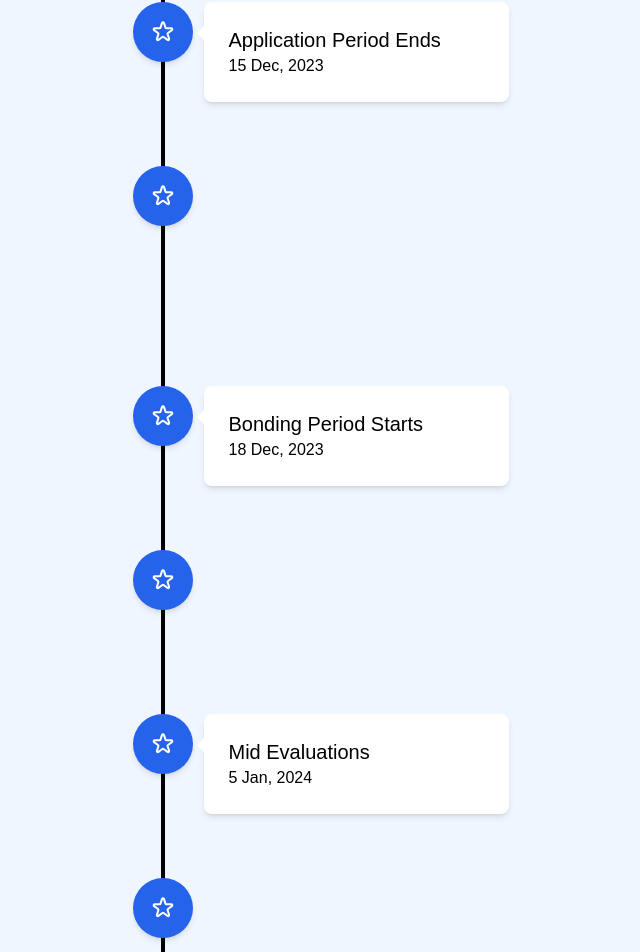
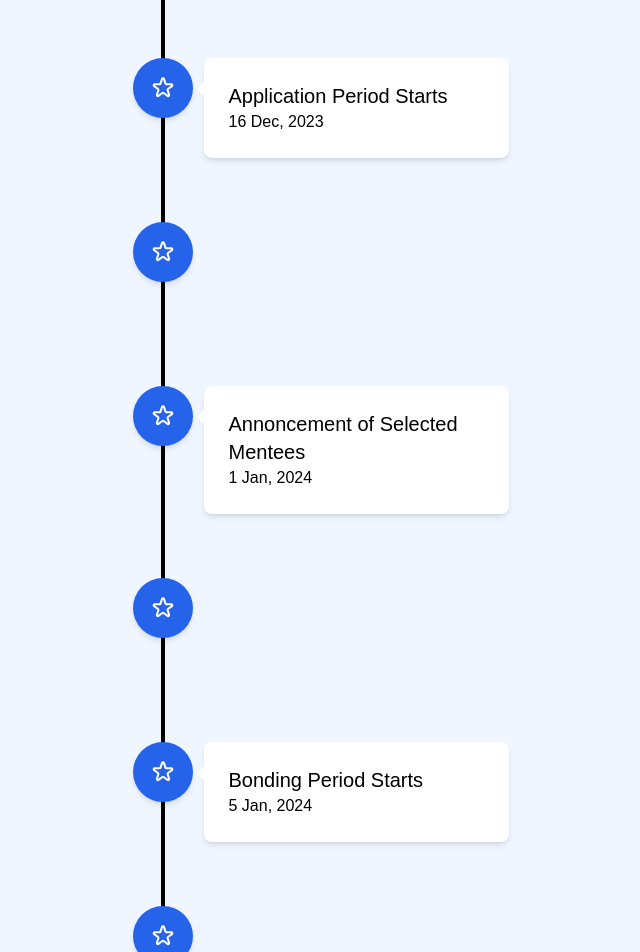
Before and after one commit to OpenLake/FOSS-Overflow, a Next.js app: page / in a window 1280 px wide. Shown: the part 3026-3978 px from the top of the page, without its empty margins (477-1117 px from the left). Built offline with nearby package versions, Linux system fonts and the light colour scheme.

Commit message:
update timeline

```diff
--- a/content/timeline.js
+++ b/content/timeline.js
@@ -1,38 +1,46 @@
 export const timelineData = [
 	{
+		title: "Event Inauguration and Annoncement of Selected Mentees",
+		date: '16 Dec, 2023',
+	},
+	{
 		title: 'Application Period Starts',
-		date: '1 Dec, 2023',
+		date: '16 Dec, 2023',
 	},
 	{
 		title: 'Application Period Ends',
-		date: '15 Dec, 2023',
+		date: '30 Dec, 2023',
 	},
 	{
-		title: "Event Inauguration and Annoncement of Selected Mentees",
-		date: '17 Dec, 2023',
+		title: "Annoncement of Selected Mentees",
+		date: '1 Jan, 2024',
 	},
 	{
 		title: "Bonding Period Starts",
-		date: '18 Dec, 2023',
+		date: '1 Jan, 2024',
 	},
 	{
-		title: 'Coding Period Starts',
-		date: '20 Dec, 2023',
+		title: 'Bonding Period Starts',
+		date: '5 Jan, 2024',
+	},
+	{
+		title: 'Coding Period Start',
+		date: '6 Jan, 2024',
 	},
 	{
 		title: 'Mid Evaluations',
-		date: '5 Jan, 2024',
+		date: '20 Jan, 2024',
 	},
 	{
 		title: 'Mid Evaluations Results',
-		date: '7 Jan, 2024',
+		date: '22 Jan, 2024',
 	},
 	{
 		title: 'Coding Period Ends',
-		date: '20 Jan, 2024',
+		date: '6 Feb, 2024',
 	},
 	{
 		title: 'Results Announced',
-		date: '24 Jan, 2024',
+		date: '10 Feb, 2024',
 	},
 ];
--- a/pages/apply.js
+++ b/pages/apply.js
@@ -10,6 +10,9 @@ export default function Apply() {
 			<div className="prose lg:prose-xl mx-auto px-4 mt-8">
 				<h4 className="text-gray-800">How to apply?</h4>
 				<ul>
+				<li className="text-red-800">
+						Important : Application Period for FOSS Overflow hasnt started yet. It will start post inauguration on 16th December. Join the Discord Server for more info.
+					</li>
 					<li>
 						The participants should write a maximum of 3 proposals for the
 						projects that they wish to be a part of.
```
